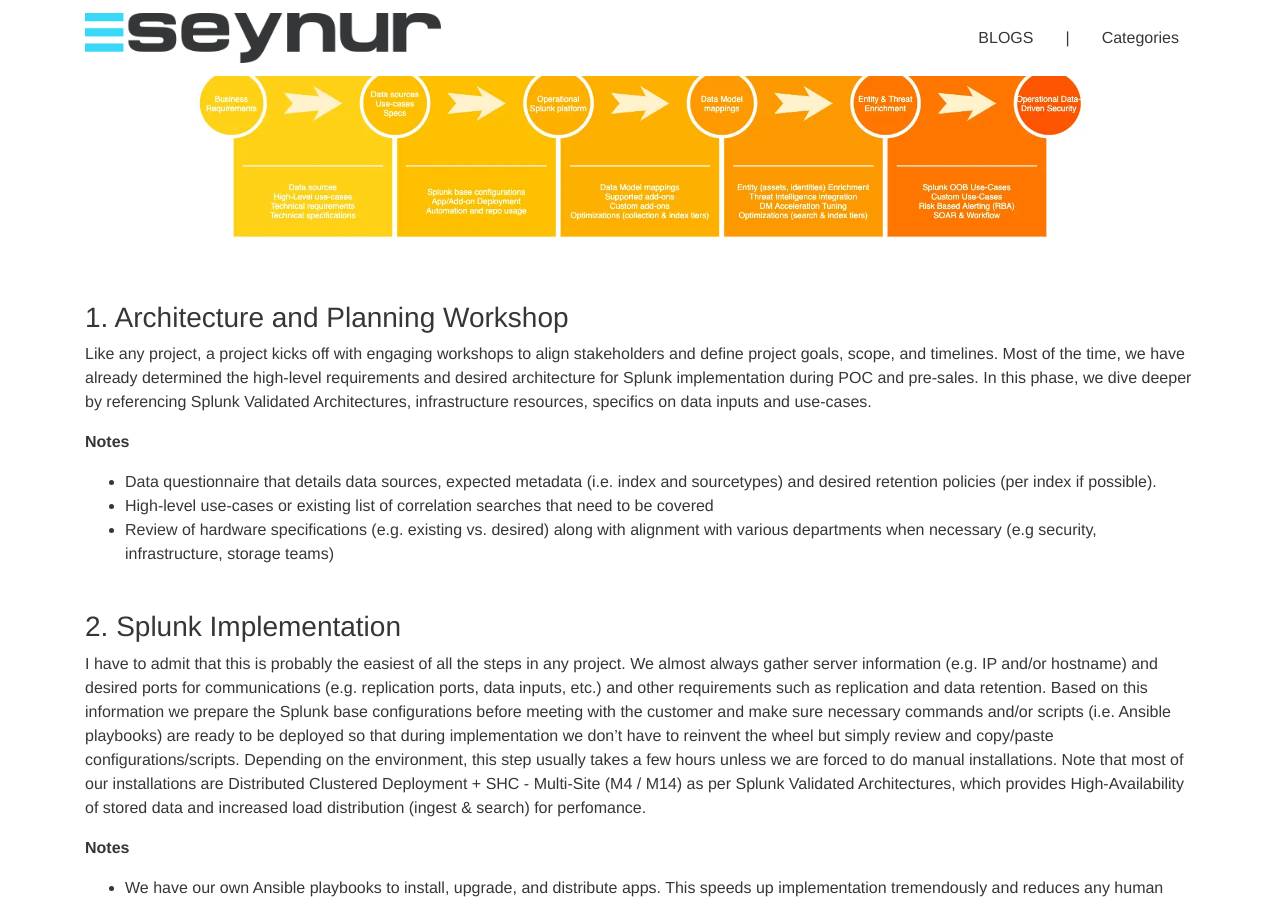
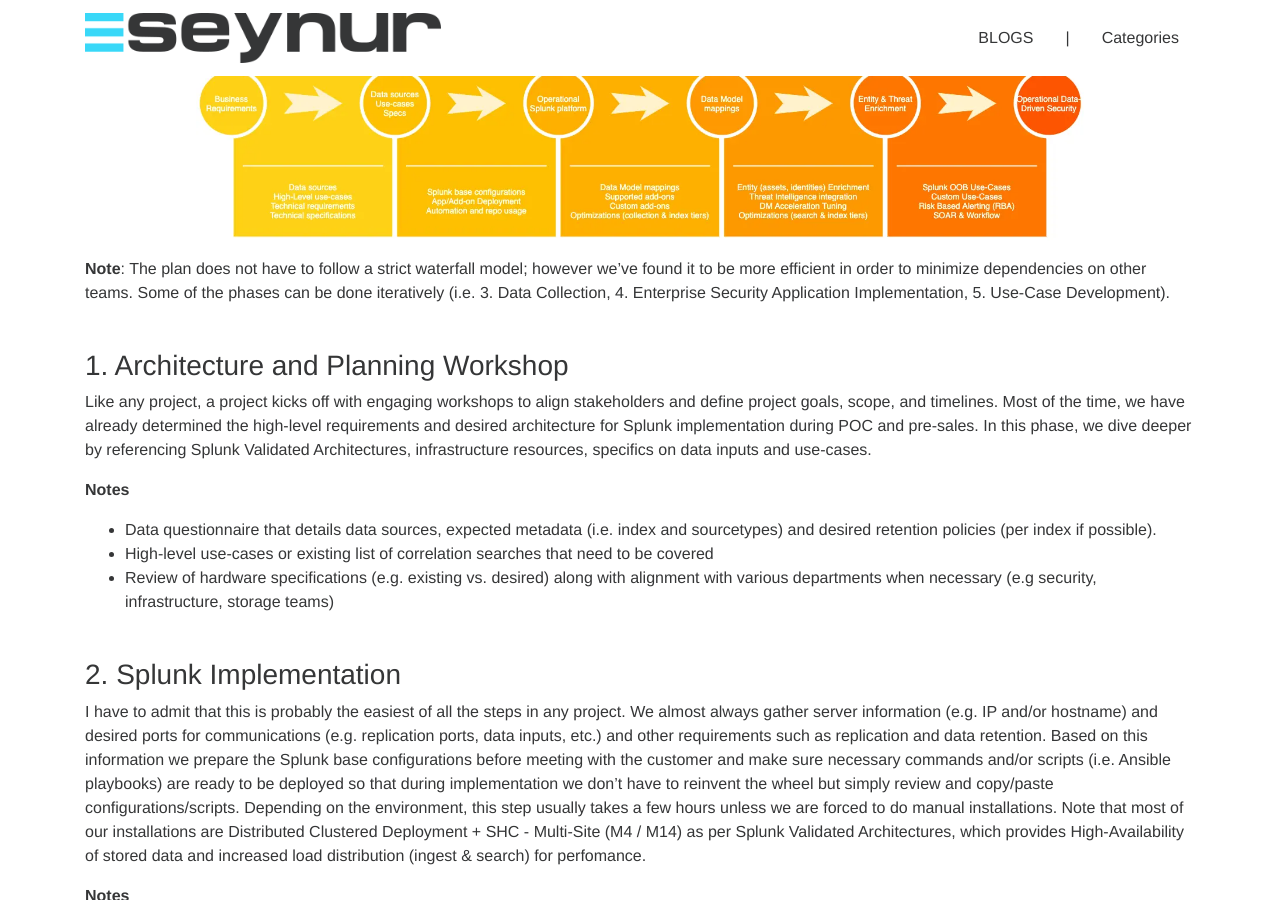
Before and after one commit to seynur/blog, a Jekyll site: the page built from _posts/2024-02-16-rba-with-mitre-attack-app-for-splunk copy.md, in a window 1280 px wide and 900 px high, scrolled down 1062 px. Built offline with Jekyll 4.4.1, drawn with Linux system fonts in a browser that asks for light colours; nearby versions of some CDN libraries; some of the changed lines change nothing that is shown; some of the changed text lies outside the part shown.

Commit message:
splunk project blog updates

```diff
--- a/_posts/2024-02-16-rba-with-mitre-attack-app-for-splunk copy.md
+++ b/_posts/2024-02-16-rba-with-mitre-attack-app-for-splunk copy.md
@@ -1,6 +1,6 @@
 ---
 layout: default
-title: "Navigating the Implementation of a Splunk (with Enterprise Security) Project"
+title: "Navigating Splunk Implementation (with Enterprise Security): A Practical Approach"
 summary: "..."
 author: Selim Seynur
 image: /assets/img/blog/2024-02-16-splunkproject.webp
@@ -10,7 +10,7 @@
 
 ---
 
-# Navigating the Implementation of a Splunk (with Enterprise Security) Project
+# Navigating Splunk Implementation (with Enterprise Security): A Practical Approach
 
 
 ## Introduction
@@ -23,6 +23,7 @@
 Each project is unique but there are some standards we utilize in order to provide better estimates on project time lines.  At the very least, we need to know the general objectives, sizing (e.g. GB/day), number of data sources, and number or use-cases.  The more detail we have, the better the project plan and estimates are.  Typically a successful implementation can take anywhere from a few months to a year depending on how we schedule our mutual times with the customers.  I’d like to provide the steps of the project plan template that we use with our customers.
 
 ![screenshot](/assets/img/blog/2024-02-16-splunkproject.webp)
+**Note**: The plan does not have to follow a strict waterfall model; however we've found it to be more efficient in order to minimize dependencies on other teams.  Some of the phases can be done iteratively (i.e. 3. Data Collection, 4. Enterprise Security Application Implementation, 5. Use-Case Development).
 
 ### 1. Architecture and Planning Workshop
 Like any project, a project kicks off with engaging workshops to align stakeholders and define project goals, scope, and timelines.  Most of the time, we have already determined the high-level requirements and desired architecture for Splunk implementation during POC and pre-sales.  In this phase, we dive deeper by referencing Splunk Validated Architectures, infrastructure resources, specifics on data inputs and use-cases.
```
